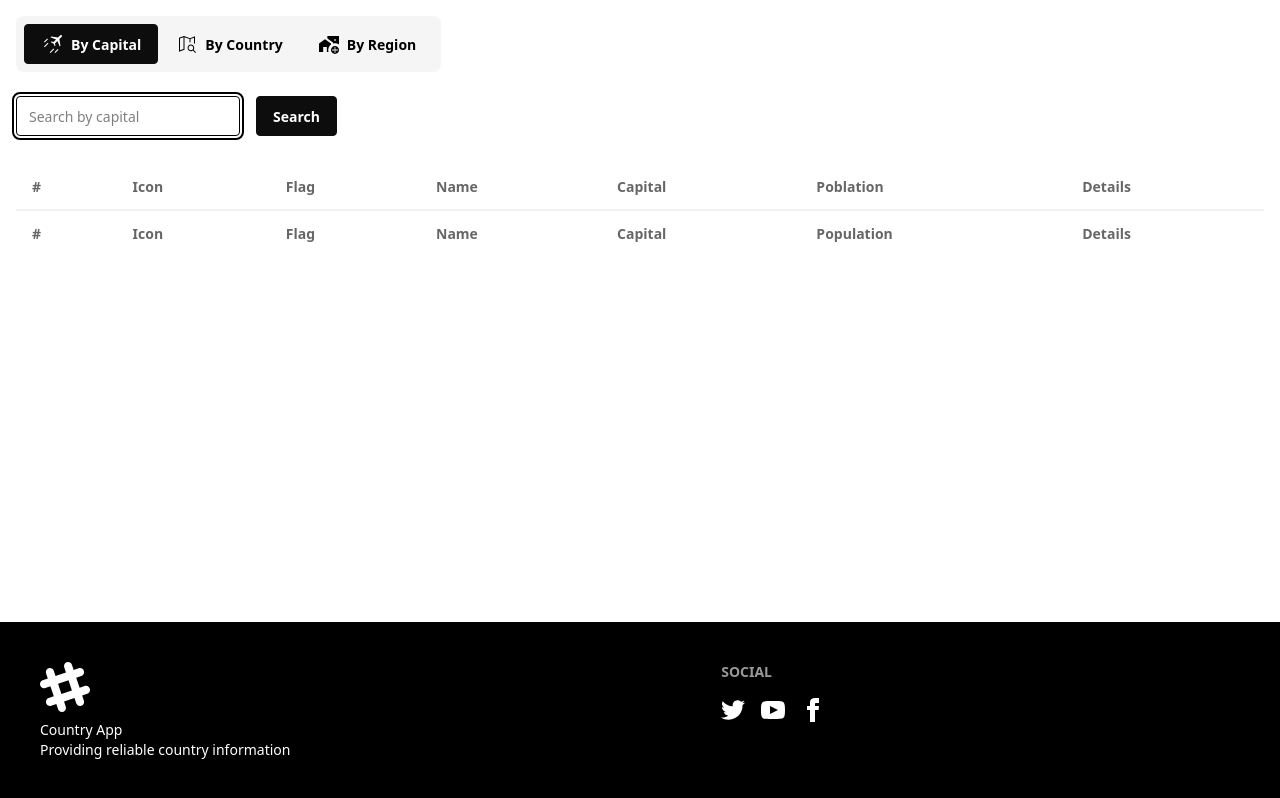
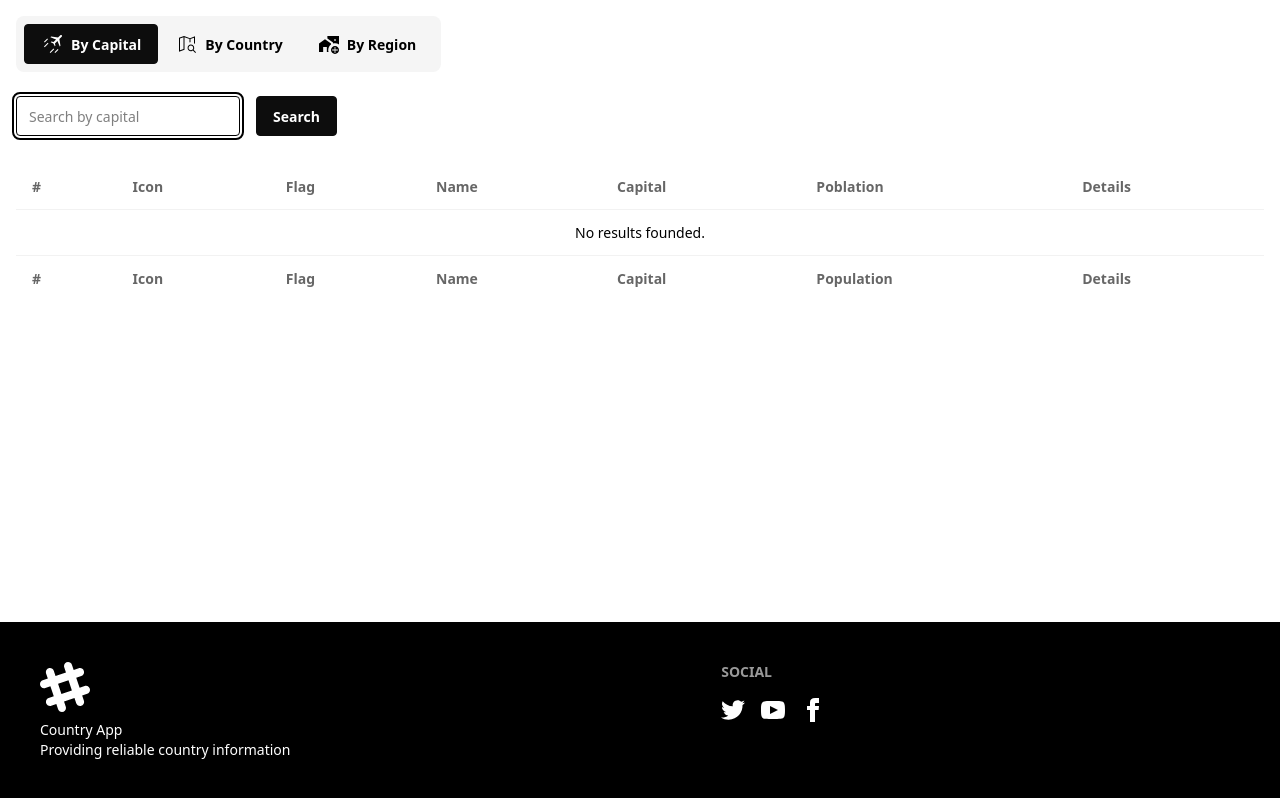
Before and after one commit to AntonioTach/country-app-2025, an Angular app: page /country/by-capital in a window 1280 px wide. Built offline with nearby package versions, Linux system fonts and the light colour scheme.

Commit message:
FEAT: Enhance country list and search functionality with loading and error handling

```diff
--- a/src/app/country/components/list/list.component.html
+++ b/src/app/country/components/list/list.component.html
@@ -25,13 +25,43 @@
           </td>
           <td>{{ country.spanishName }}</td>
           <td>{{ country.capital }}</td>
-          <td>{{ country.population }}</td>
           <td>
-            <a href="#" class="link-primary">More information</a>
+            <span class="badge badge-secondary">{{ country.population | number}}</span>
+          </td>
+          <td>
+            <a [routerLink]="['/country/by', country.cca2]" class="link-primary">More information</a>
           </td>
         </tr>
       }
     </tbody>
+
+    @if (errorMessage()) {
+      <tr>
+        <td colspan="8" class="text-center">
+          {{ errorMessage() }}
+        </td>
+      </tr>
+    }
+
+    @if (countries().length === 0 && !isLoading()) {
+      <tr>
+        <td colspan="8" class="text-center">
+          No results founded.
+        </td>
+      </tr>
+    }
+
+    @if (isLoading()) {
+      <tr>
+        <td colspan="8" class="text-center">
+          <!-- <div class="spinner-border" role="status">
+            <span class="visually-hidden">Loading...</span>
+          </div> -->
+          Searching...
+        </td>
+      </tr>
+    }
+
     <!-- foot -->
     <tfoot>
       <tr>
--- a/src/app/country/components/list/list.component.ts
+++ b/src/app/country/components/list/list.component.ts
@@ -1,12 +1,18 @@
 import { ChangeDetectionStrategy, Component, input } from '@angular/core';
 import { Country } from '../../interfaces/country.interface';
+import { DecimalPipe } from '@angular/common';
+import { RouterLink } from '@angular/router';
 
 @Component({
   selector: 'country-list',
-  imports: [],
+  imports: [DecimalPipe, RouterLink],
   templateUrl: './list.component.html',
   changeDetection: ChangeDetectionStrategy.OnPush,
 })
 export class ListComponent {
-  countries = input.required<Country[]>()
+  countries = input.required<Country[]>();
+
+  errorMessage = input<string | Error | undefined | null>(null);
+  isLoading = input<boolean>(false);
+  isEmpty = input<boolean>(false);
 }
--- a/src/app/country/pages/by-capital-page/by-capital-page.component.html
+++ b/src/app/country/pages/by-capital-page/by-capital-page.component.html
@@ -1,3 +1,8 @@
-<country-search-input (query)="onSearch($event)" placeholder='Search by capital'></country-search-input>
+<country-search-input (query)="query.set($event)" placeholder='Search by capital'></country-search-input>
 
-<country-list [countries]="countries()" />
+<country-list
+  [countries]="countryResource.value() ?? []"
+  [isEmpty]="countryResource.value()?.length === 0"
+  [isLoading]="countryResource.isLoading()"
+  [errorMessage]="countryResource.error()"
+/>
--- a/src/app/country/pages/by-capital-page/by-capital-page.component.ts
+++ b/src/app/country/pages/by-capital-page/by-capital-page.component.ts
@@ -1,4 +1,7 @@
-import { Component, inject, signal } from '@angular/core';
+import { Component, inject, resource, signal } from '@angular/core';
+import { rxResource } from '@angular/core/rxjs-interop';
+import { firstValueFrom, of } from 'rxjs';
+
 import { SearchInputComponent } from "../../components/search-input/search-input.component";
 import { ListComponent } from "../../components/list/list.component";
 import { CountryService } from '../../services/country.service';
@@ -11,24 +14,37 @@ import { Country } from '../../interfaces/country.interface';
 })
 export class ByCapitalPageComponent {
   countryService = inject(CountryService);
+  query = signal('')
 
-  isLoading = signal<boolean>(false);
-  isError = signal<string | null>(null);
-  countries = signal<Country[]>([]);
+  countryResource = rxResource<Country[], {query: string}>({
+    params: () => ({ query: this.query() }),
+    stream: ({params}) => {
+      if (!params.query) return of([]);
+      return this.countryService.searchByCapital(params.query);
+    },
+  });
 
-  onSearch(capital: string) {
-    if (this.isLoading()) return;
+  // * Traditional way angular 17
+  // isLoading = signal<boolean>(false);
+  // isError = signal<string | null>(null);
+  // countries = signal<Country[]>([]);
 
-    this.isLoading.set(true);
-    this.isError.set(null);
+  // onSearch(capital: string) {
+  //   if (this.isLoading()) return;
 
-    this.countryService.searchByCapital(capital).subscribe(
-      (countries) => {
-        this.isLoading.set(false);
-        this.countries.set(countries);
-        console.log(countries);
+  //   this.isLoading.set(true);
+  //   this.isError.set(null);
 
-      }
-    )
-  }
+  //   this.countryService.searchByCapital(capital).subscribe({
+  //     next: (countries) => {
+  //       this.isLoading.set(false);
+  //       this.countries.update(() => countries);
+  //     },
+  //     error: (err) => {
+  //       this.isLoading.set(false);
+  //       this.countries.set([]);
+  //       this.isError.set(err);
+  //     }
+  //   })
+  // }
 }
--- a/src/app/country/pages/by-country-page/by-country-page.component.html
+++ b/src/app/country/pages/by-country-page/by-country-page.component.html
@@ -1,3 +1,8 @@
-<country-search-input (query)="onSearch($event)" placeholder='Search by country'></country-search-input>
+<country-search-input (query)="country.set($event)" placeholder='Search by country'></country-search-input>
 
-<country-list [countries]="[]" />
+<country-list
+  [countries]="countryResource.value() ?? []"
+  [isEmpty]="countryResource.value()?.length === 0"
+  [isLoading]="countryResource.isLoading()"
+  [errorMessage]="countryResource.error()"
+/>
--- a/src/app/country/pages/by-country-page/by-country-page.component.ts
+++ b/src/app/country/pages/by-country-page/by-country-page.component.ts
@@ -1,6 +1,10 @@
-import { Component } from '@angular/core';
+import { CountryService } from './../../services/country.service';
+import { Component, inject, resource, signal } from '@angular/core';
 import { SearchInputComponent } from "../../components/search-input/search-input.component";
 import { ListComponent } from "../../components/list/list.component";
+import { firstValueFrom, of } from 'rxjs';
+import { rxResource } from '@angular/core/rxjs-interop';
+import { Country } from '../../interfaces/country.interface';
 
 @Component({
   selector: 'app-by-country-page',
@@ -8,7 +12,28 @@ import { ListComponent } from "../../components/list/list.component";
   templateUrl: './by-country-page.component.html',
 })
 export class ByCountryPageComponent {
-  onSearch(country: string) {
-    console.log('Searching for country:', country);
-  }
+  countryService = inject(CountryService);
+  country = signal('');
+
+  // * resource traditional
+  // countryResource = resource({
+  //   params: () => ({ query: this.country() }),
+  //   loader: async ({params}) => {
+  //     if (!params.query) return [];
+
+  //     return await firstValueFrom(
+  //       this.countryService.searchByCountry(params.query)
+  //     )
+  //   }
+  // })
+
+  // * rxResource angular20
+  countryResource = rxResource<Country[], {query: string}>({
+  params: () => ({ query: this.country() }),
+  stream: ({ params }) => {
+    if (!params.query) return of([]);
+    return this.countryService.searchByCountry(params.query);
+  },
+});
+
 }
--- a/src/app/country/services/country.service.ts
+++ b/src/app/country/services/country.service.ts
@@ -1,7 +1,7 @@
 import { HttpClient } from '@angular/common/http';
 import { inject, Injectable } from '@angular/core';
 import { RESTCountry } from '../interfaces/rest-countries.interface';
-import { map, Observable } from 'rxjs';
+import { map, Observable, catchError, throwError, delay } from 'rxjs';
 import { CountryMapper } from '../mapper/country.mapper';
 import type { Country } from '../interfaces/country.interface';
 
@@ -16,8 +16,25 @@ export class CountryService {
   searchByCapital(query: string): Observable<Country[]> {
     query = query.toLowerCase();
 
-    return this.http.get<RESTCountry[]>(`${API_URL}/capital/${query}`).pipe(
-      map(countries => CountryMapper.mapRestCountriesArrayToCountriesArray(countries))
+    return this.http.get<RESTCountry[]>(`${API_URL}/capital/${query}`)
+    .pipe(
+      map(countries => CountryMapper.mapRestCountriesArrayToCountriesArray(countries)),
+      catchError((err: Error) => {
+        return throwError(() => new Error(`Error fetching countries with query ${query}`));
+      })
+    )
+  }
+
+  searchByCountry(query: string): Observable<Country[]> {
+    query = query.toLowerCase();
+
+    return this.http.get<RESTCountry[]>(`${API_URL}/name/${query}`)
+    .pipe(
+      map(countries => CountryMapper.mapRestCountriesArrayToCountriesArray(countries)),
+      delay(1500),
+      catchError((err: Error) => {
+        return throwError(() => new Error(`Error fetching country with query ${query}`));
+      })
     )
   }
 }
```
